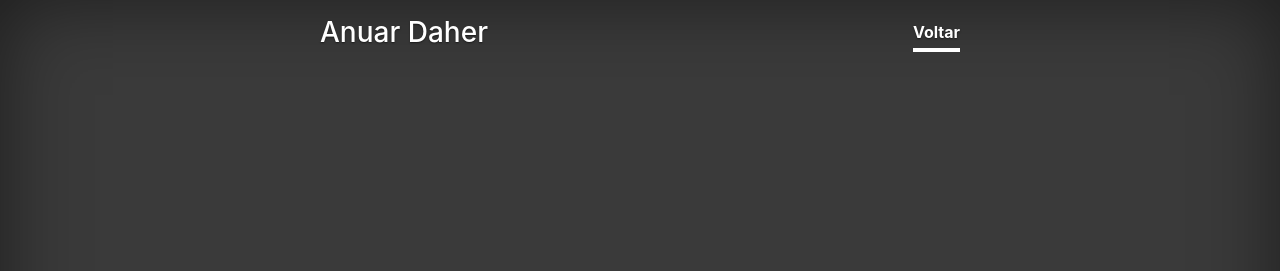
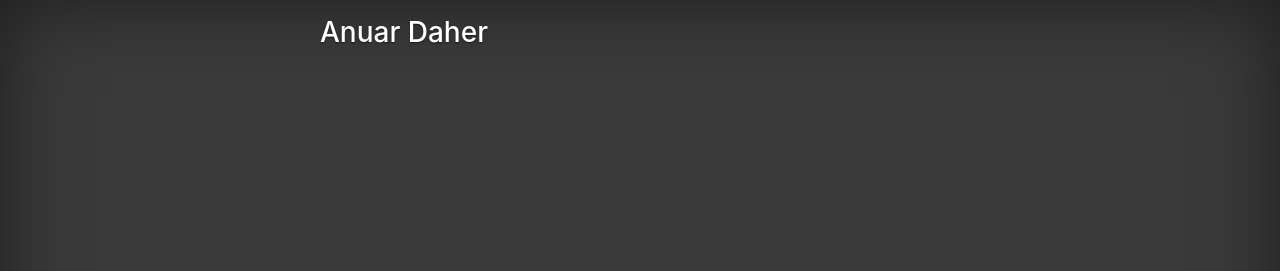
Before and after one commit to anuardaher/messenger-chatbot, a website: page src/public/views/index.html in a window 1280 px wide. Shown: the top 271 px of the page. Drawn offline with nearby package versions, Linux system fonts and the light colour scheme; files that its build step writes are made by us from their sources.

Commit message:
testando

```diff
--- a/src/public/views/index.html
+++ b/src/public/views/index.html
@@ -40,7 +40,7 @@
             <div class="inner">
                 <h3 class="masthead-brand">Anuar Daher</h3>
                 <nav class="nav nav-masthead justify-content-center">
-                    <a class="nav-link active" href="http://anuardaher.com">Voltar</a>
+                    <a class="nav-link active" href="http://anuardaher.com"></a>
                 </nav>
             </div>
         </header>
```
